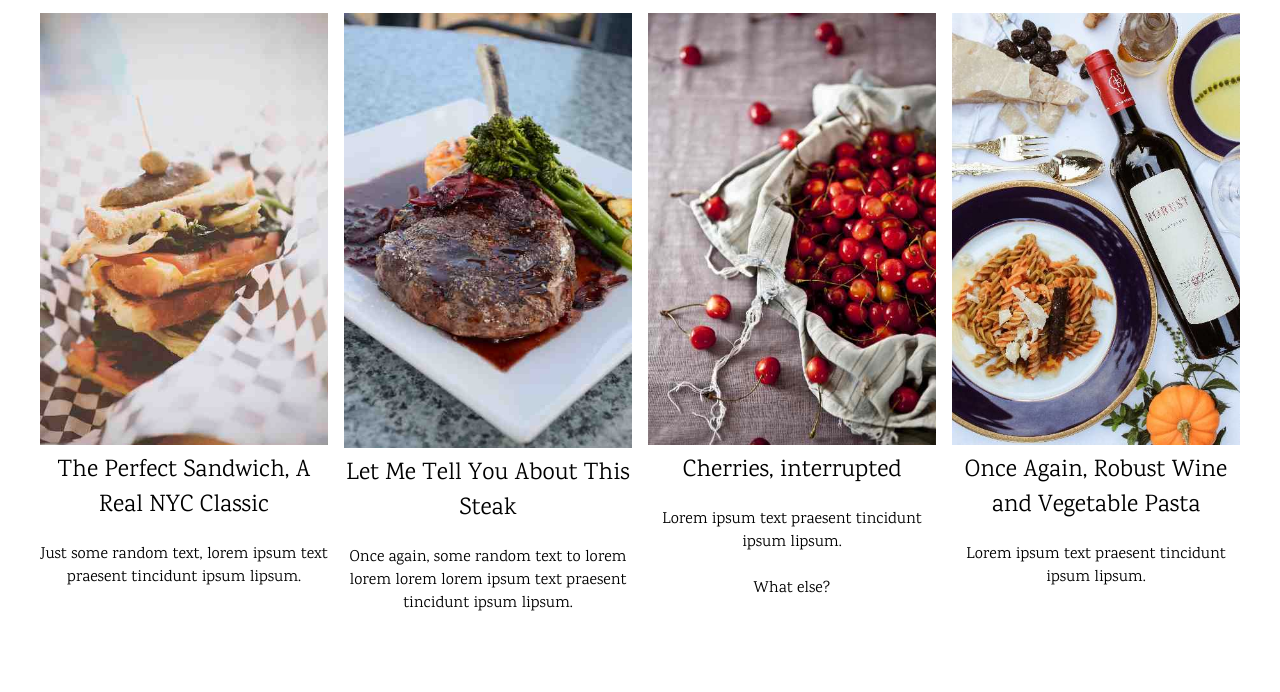
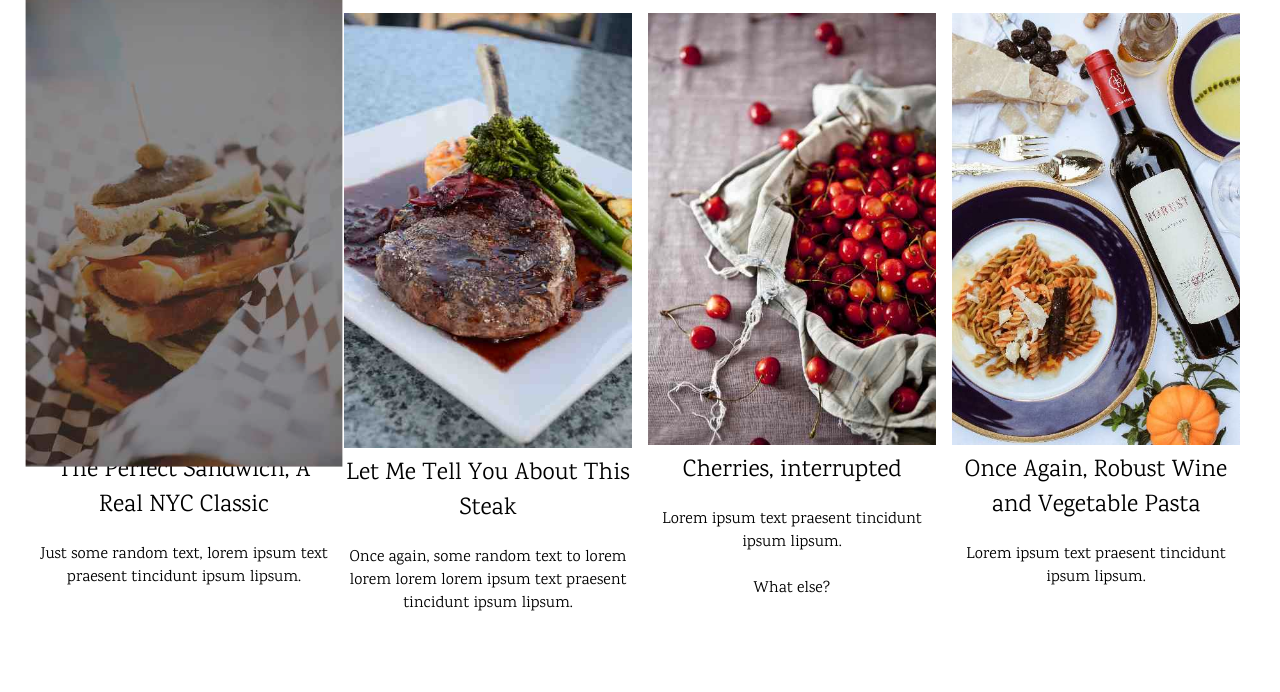
Before and after one commit to Shubamium/Notify-Single-Page-Template-, a plain HTML site: page index.html in a window 1280 px wide. In both pictures the pointer is over the picture 184 px from the left and 312 px from the top of the page. Shown: the part 83-775 px from the top of the page. Drawn offline with nearby package versions, Linux system fonts and the light colour scheme.

Commit message:
Feat: add expanding animation when hovering on the image of food display fix: change the z index of the header element so the animated image of food display won't display on top of header

```diff
--- a/css/main.css
+++ b/css/main.css
@@ -69,6 +69,7 @@ header{
     position:fixed;
     min-width: 100%;
     background-color: #ffffff;
+    z-index: 10;
 }
     header > div{
         display: flex;
@@ -108,6 +109,11 @@ article{
 
     .food > img{
         width: 100%;
+        transition: .4s;
+    }
+    .food > img:hover{
+        transform: scale(1.1);
+        filter: brightness(.6);
     }
 
     .food-nav{
```
